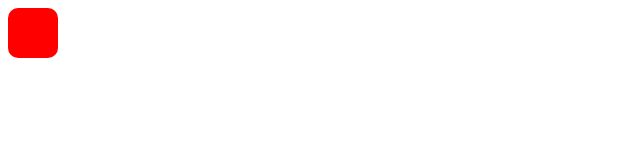
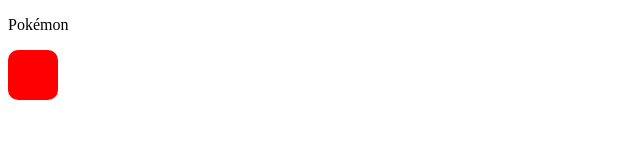
Before and after one commit to natawutmo/william, a plain HTML site: page index.html in a window 1280 px wide. Shown: the whole page, without its empty margins (0-640 px from the left). Drawn offline with nearby package versions, Linux system fonts and the light colour scheme.

Commit message:
accented e

```diff
--- a/index.html
+++ b/index.html
@@ -7,6 +7,7 @@
 		<script type='text/javascript' src='script.js'></script>
 	</head>
 	<body>
+		<p>Pok&#233;mon</p>
 		<div></div>
 	</body>
 </html>
```
